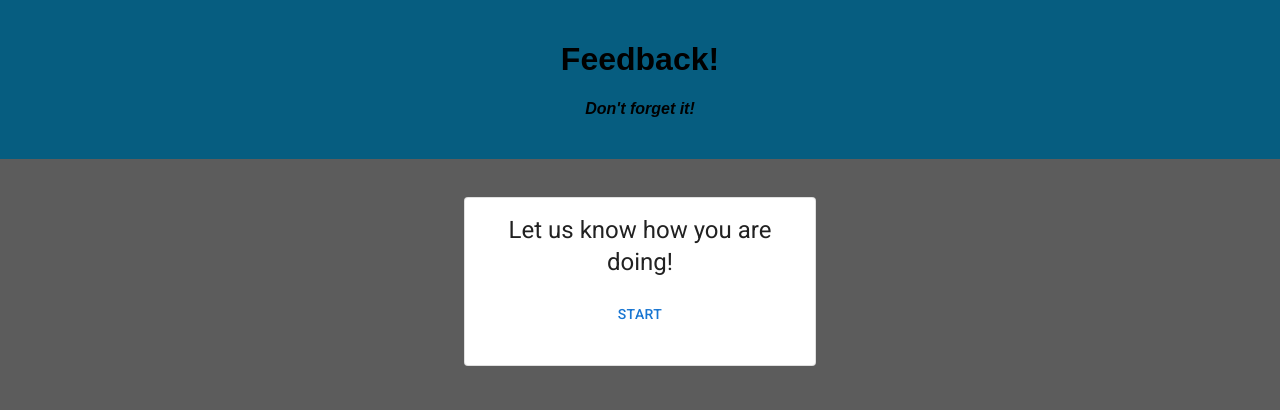
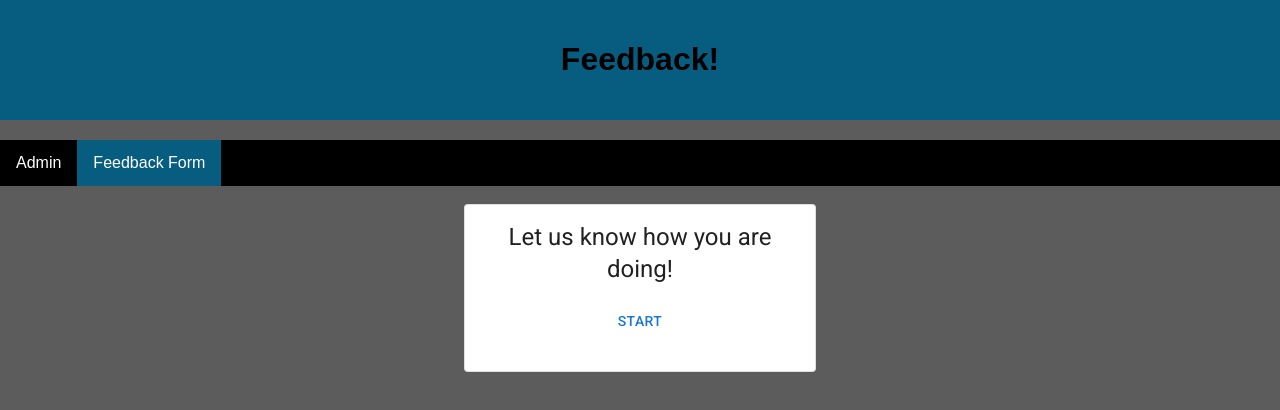
Before and after one commit to meaghanreinschmidt/weekend-redux-feedback-loop, a React (Create React App) app: page /#/ in a window 1280 px wide. Shown: the top 410 px of the page. Built offline with nearby package versions, Linux system fonts and the light colour scheme.

Commit message:
Add navigation bar

```diff
--- a/src/components/Header/Header.css
+++ b/src/components/Header/Header.css
@@ -1,31 +1,27 @@
-ul {
+  ul {
     list-style-type: none;
     margin: 0;
     padding: 0;
-    width: 200px;
-    background-color: #f1f1f1;
-    border: 1px solid #555;
-    border-color: white;
+    overflow: hidden;
+    background-color: black;
+  }
+
+  li {
+    float: left;
   }
 
   li a {
     display: block;
-    color: #000;
-    padding: 8px 16px;
+    color: white;
+    text-align: center;
+    padding: 14px 16px;
     text-decoration: none;
   }
 
-  /* Change the link color on hover */
   li a:hover {
-    background-color: #555;
-    color: white;
-  }
-
-  li a.hover:not(.active) {
     background-color: grey;
   }
 
-  li a.active {
-    color: white;
-    background-color: black;
+  .active {
+    background-color: rgb(6, 93, 128);
   }
--- a/src/components/Header/Header.jsx
+++ b/src/components/Header/Header.jsx
@@ -7,9 +7,8 @@ const Header = () => {
         <>
             <header className="App-header">
                 <h1 className="App-title">Feedback!</h1>
-                <h4>Don't forget it!</h4>
-            </header>
-            {/* <ul>
+                </header>
+            <ul>
                 <li>
                     <Link to="/admin" className={location.pathname === '/admin' ? 'active' : undefined}>
                         Admin
@@ -20,7 +19,8 @@ const Header = () => {
                         Feedback Form
                     </Link>
                 </li>
-            </ul> */}
+            </ul>
+
             <br />
         </>
     );
```
Also changed, not shown: src/components/ReviewPage/ReviewPage.jsx (+4 -5 lines).
